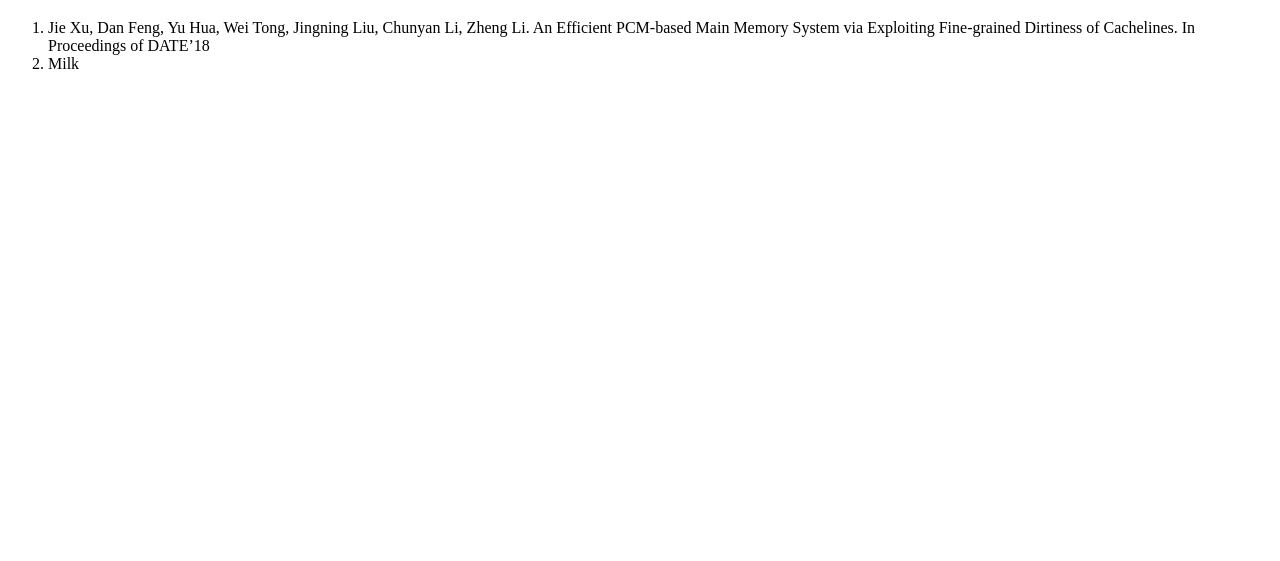
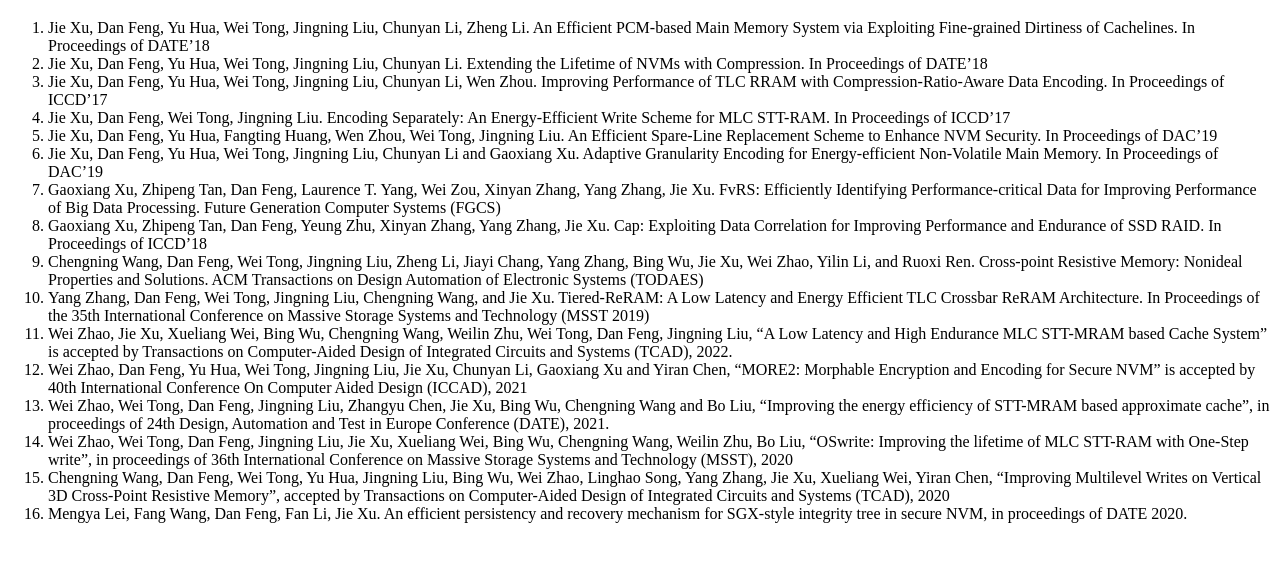
Before and after one commit to jieDSAL/jieDSAL.github.io, a plain HTML site: page index.html in a window 1280 px wide. Shown: the part 195-756 px from the top of the page. Drawn offline with Linux system fonts and the light colour scheme.

Commit message:
Update index.html

```diff
--- a/index.html
+++ b/index.html
@@ -10,7 +10,21 @@
     <h1>Publications</h1>
     <ol>
       <li>Jie Xu, Dan Feng, Yu Hua, Wei Tong, Jingning Liu, Chunyan Li, Zheng Li. An Efficient PCM-based Main Memory System via Exploiting Fine-grained Dirtiness of Cachelines. In Proceedings of DATE’18 </li>
-      <li>Milk</li>
+      <li>Jie Xu, Dan Feng, Yu Hua, Wei Tong, Jingning Liu, Chunyan Li. Extending the Lifetime of NVMs with Compression. In Proceedings of DATE’18</li>
+      <li>Jie Xu, Dan Feng, Yu Hua, Wei Tong, Jingning Liu, Chunyan Li, Wen Zhou. Improving Performance of TLC RRAM with Compression-Ratio-Aware Data Encoding. In Proceedings of ICCD’17</li>
+      <li>Jie Xu, Dan Feng, Wei Tong, Jingning Liu. Encoding Separately: An Energy-Efficient Write Scheme for MLC STT-RAM. In Proceedings of ICCD’17</li>
+      <li>Jie Xu, Dan Feng, Yu Hua, Fangting Huang, Wen Zhou, Wei Tong, Jingning Liu. An Efficient Spare-Line Replacement Scheme to Enhance NVM Security. In Proceedings of DAC’19</li>
+      <li>Jie Xu, Dan Feng, Yu Hua, Wei Tong, Jingning Liu, Chunyan Li and Gaoxiang Xu. Adaptive Granularity Encoding for Energy-efficient Non-Volatile Main Memory. In Proceedings of DAC’19</li>
+      <li>Gaoxiang Xu, Zhipeng Tan, Dan Feng, Laurence T. Yang, Wei Zou, Xinyan Zhang, Yang Zhang, Jie Xu. FvRS: Efficiently Identifying Performance-critical Data for Improving Performance of Big Data Processing. Future Generation Computer Systems (FGCS)</li>
+      <li>Gaoxiang Xu, Zhipeng Tan, Dan Feng, Yeung Zhu, Xinyan Zhang, Yang Zhang, Jie Xu. Cap: Exploiting Data Correlation for Improving Performance and Endurance of SSD RAID. In Proceedings of ICCD’18 </li>
+      <li>Chengning Wang, Dan Feng, Wei Tong, Jingning Liu, Zheng Li, Jiayi Chang, Yang Zhang, Bing Wu, Jie Xu, Wei Zhao, Yilin Li, and Ruoxi Ren. Cross-point Resistive Memory: Nonideal Properties and Solutions. ACM Transactions on Design Automation of Electronic Systems (TODAES)</li>
+      <li>Yang Zhang, Dan Feng, Wei Tong, Jingning Liu, Chengning Wang, and Jie Xu. Tiered-ReRAM: A Low Latency and Energy Efficient TLC Crossbar ReRAM Architecture. In Proceedings of the 35th International Conference on Massive Storage Systems and Technology (MSST 2019)</li>
+      <li>Wei Zhao, Jie Xu, Xueliang Wei, Bing Wu, Chengning Wang, Weilin Zhu, Wei Tong, Dan Feng, Jingning Liu, “A Low Latency and High Endurance MLC STT-MRAM based Cache System” is accepted by Transactions on Computer-Aided Design of Integrated Circuits and Systems (TCAD), 2022.</li>
+      <li>Wei Zhao, Dan Feng, Yu Hua, Wei Tong, Jingning Liu, Jie Xu, Chunyan Li, Gaoxiang Xu and Yiran Chen, “MORE2: Morphable Encryption and Encoding for Secure NVM” is accepted by 40th International Conference On Computer Aided Design (ICCAD), 2021</li>
+      <li>Wei Zhao, Wei Tong, Dan Feng, Jingning Liu, Zhangyu Chen, Jie Xu, Bing Wu, Chengning Wang and Bo Liu, “Improving the energy efficiency of STT-MRAM based approximate cache”, in proceedings of 24th Design, Automation and Test in Europe Conference (DATE), 2021.</li>
+      <li>Wei Zhao, Wei Tong, Dan Feng, Jingning Liu, Jie Xu, Xueliang Wei, Bing Wu, Chengning Wang, Weilin Zhu, Bo Liu, “OSwrite: Improving the lifetime of MLC STT-RAM with One-Step write”, in proceedings of 36th International Conference on Massive Storage Systems and Technology (MSST), 2020</li>
+      <li>Chengning Wang, Dan Feng, Wei Tong, Yu Hua, Jingning Liu, Bing Wu, Wei Zhao, Linghao Song, Yang Zhang, Jie Xu, Xueliang Wei, Yiran Chen, “Improving Multilevel Writes on Vertical 3D Cross-Point Resistive Memory”, accepted by Transactions on Computer-Aided Design of Integrated Circuits and Systems (TCAD), 2020</li>
+      <li>Mengya Lei, Fang Wang, Dan Feng, Fan Li, Jie Xu. An efficient persistency and recovery mechanism for SGX-style integrity tree in secure NVM, in proceedings of DATE 2020.</li>
     </ol>
   </body>
 </html>
```
